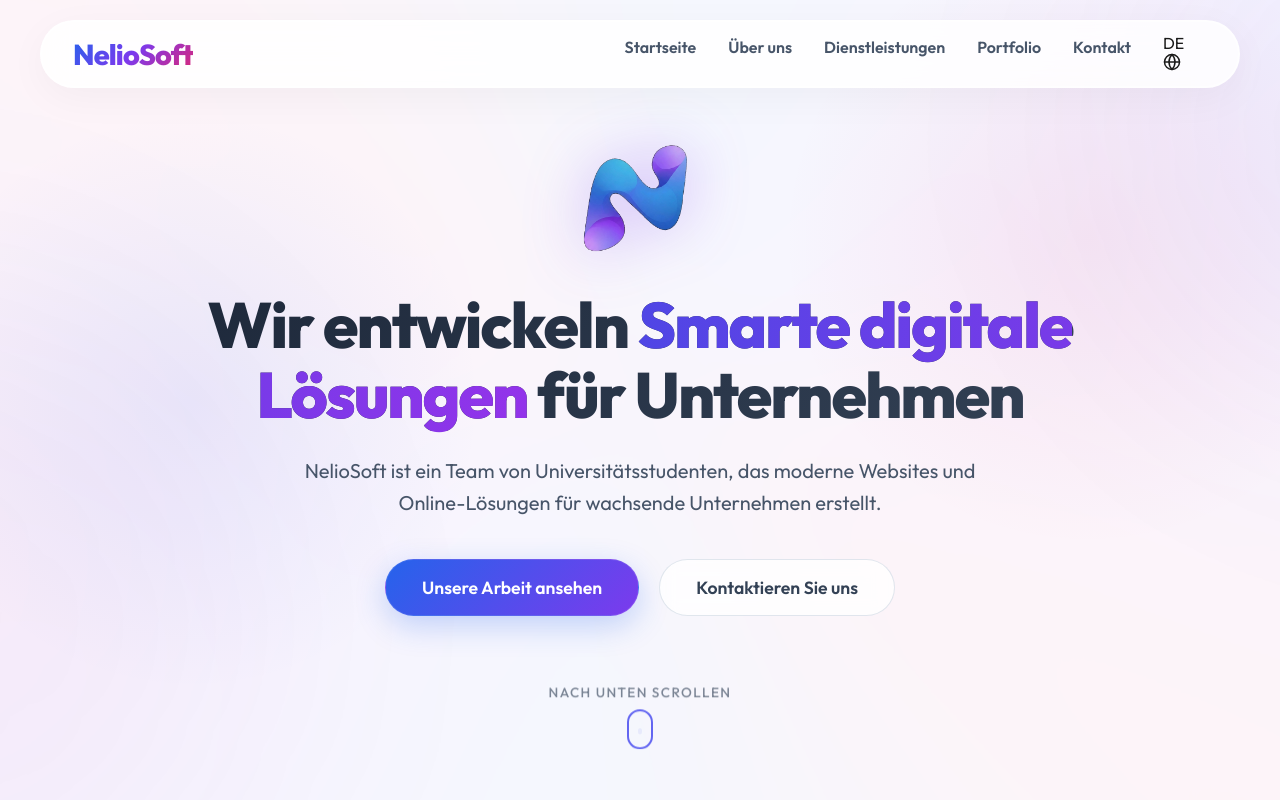
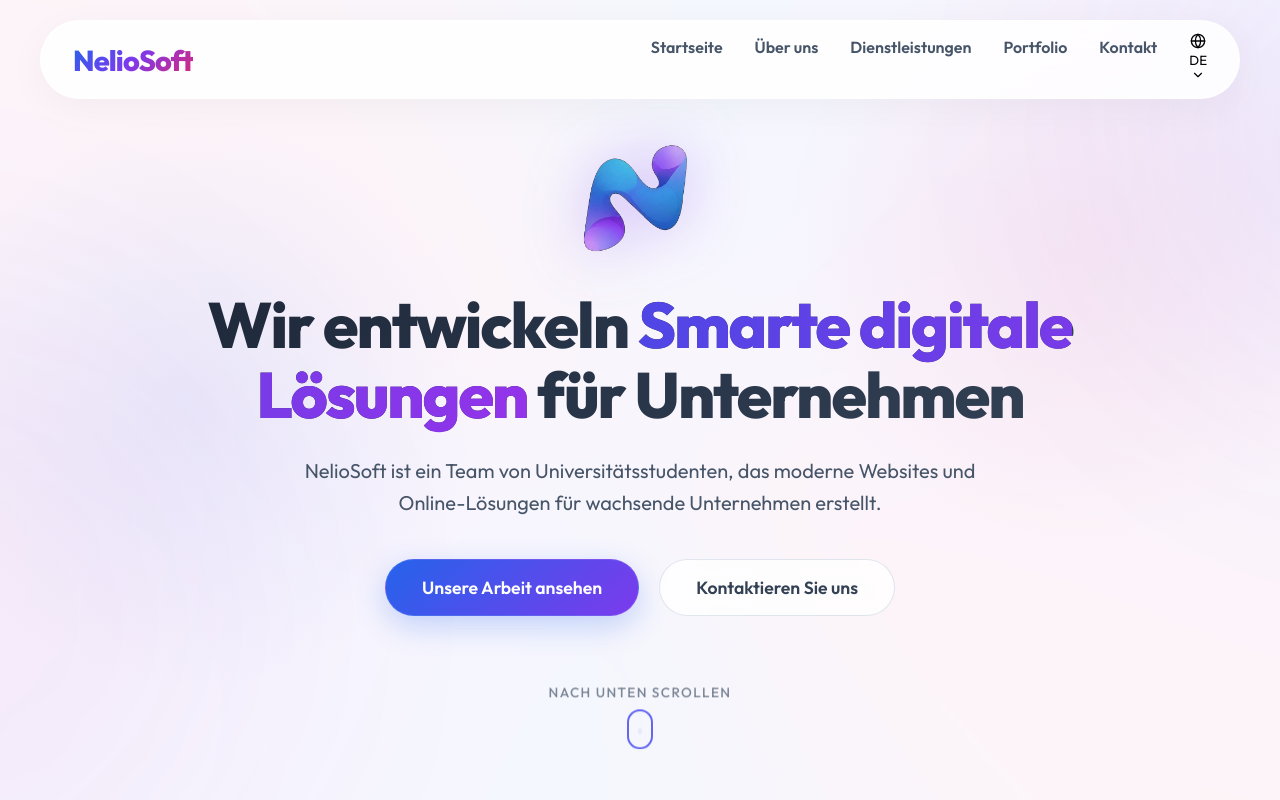
Before and after one commit to YussufBera/neliosoft, a Next.js app: page / in a window 1280 px wide. Shown: the top 800 px of the page. Built offline with nearby package versions, Linux system fonts and the light colour scheme.

Commit message:
Update LanguageSwitcher.tsx

```diff
--- a/src/components/LanguageSwitcher.tsx
+++ b/src/components/LanguageSwitcher.tsx
@@ -4,11 +4,11 @@ import React, { useState } from 'react';
 import { useLanguage } from '@/context/LanguageContext';
 import { Language } from '@/lib/translations';
 import { motion, AnimatePresence } from 'framer-motion';
-import { Globe } from 'lucide-react';
+import { Globe, ChevronDown } from 'lucide-react';
 
 export default function LanguageSwitcher() {
     const { language, setLanguage } = useLanguage();
-    const [isHovered, setIsHovered] = useState(false);
+    const [isOpen, setIsOpen] = useState(false);
 
     const languages: { code: Language; label: string }[] = [
         { code: 'DE', label: 'Deutsch' },
@@ -18,82 +18,71 @@ export default function LanguageSwitcher() {
     ];
 
     return (
-        <div
-            className="relative z-50 flex items-center justify-center p-2"
-            onMouseEnter={() => setIsHovered(true)}
-            onMouseLeave={() => setIsHovered(false)}
-        >
-            <motion.div
-                layout
-                className="relative flex items-center bg-white/10 backdrop-blur-xl border border-white/20 shadow-[0_8px_32px_rgba(0,0,0,0.12)] rounded-full overflow-hidden cursor-pointer"
-                initial={{ borderRadius: 24 }}
-                animate={{
-                    borderRadius: 24,
-                    width: isHovered ? 'auto' : 44,
-                    transition: { type: "spring", stiffness: 350, damping: 25 }
-                }}
+        <div className="relative z-50">
+            {/* Trigger Button - Dark Glass Capsule (Makas Style Vibe) */}
+            <button
+                onClick={() => setIsOpen(!isOpen)}
+                className={`flex items-center gap-2.5 px-5 py-2.5 rounded-full transition-all duration-300 outline-none
+          ${isOpen
+                        ? 'bg-[#1a1a1a] text-white shadow-2xl scale-105 ring-2 ring-white/10'
+                        : 'bg-[#0f0f0f] text-gray-300 hover:bg-black hover:text-white hover:scale-105 hover:shadow-xl'
+                    } border border-white/5 backdrop-blur-md`}
             >
-                {/* Collapsed State: Globe + Current Code */}
-                <AnimatePresence mode='popLayout'>
-                    {!isHovered && (
-                        <motion.div
-                            key="collapsed"
-                            initial={{ opacity: 0, scale: 0.8 }}
-                            animate={{ opacity: 1, scale: 1 }}
-                            exit={{ opacity: 0, scale: 0.8 }}
-                            transition={{ duration: 0.2 }}
-                            className="absolute inset-0 flex items-center justify-center pointer-events-none"
-                        >
-                            <span className="font-outfit font-bold text-sm bg-gradient-to-r from-blue-600 to-purple-600 bg-clip-text text-transparent">
-                                {language}
-                            </span>
-                        </motion.div>
-                    )}
-                </AnimatePresence>
+                <Globe size={16} className={`${isOpen ? 'text-blue-400' : 'text-gray-400 group-hover:text-white'} transition-colors`} />
 
-                {/* Expanded State: List of Languages */}
-                <div className="flex items-center p-1.5 gap-1">
-                    {/* Placeholder to keep height when collapsed */}
-                    <div className={`w-[32px] h-[32px] flex items-center justify-center transition-opacity duration-200 ${isHovered ? 'opacity-0 w-0 overflow-hidden' : 'opacity-0'}`}>
-                        <Globe size={18} />
-                    </div>
+                <div className="flex flex-col items-start leading-none gap-0.5">
+                    <span className="font-outfit font-bold text-sm tracking-wide">
+                        {language}
+                    </span>
+                </div>
 
-                    <AnimatePresence mode='wait'>
-                        {isHovered && languages.map((lang) => {
-                            const isActive = language === lang.code;
-                            return (
-                                <motion.button
+                <ChevronDown
+                    size={14}
+                    className={`text-gray-500 transition-transform duration-300 ${isOpen ? 'rotate-180 text-white' : ''}`}
+                />
+            </button>
+
+            {/* Dropdown Menu - Premium Dark Glass Card */}
+            <AnimatePresence>
+                {isOpen && (
+                    <motion.div
+                        initial={{ opacity: 0, y: 10, scale: 0.95, filter: "blur(10px)" }}
+                        animate={{ opacity: 1, y: 0, scale: 1, filter: "blur(0px)" }}
+                        exit={{ opacity: 0, y: 10, scale: 0.95, filter: "blur(10px)" }}
+                        transition={{ type: "spring", stiffness: 400, damping: 30 }}
+                        className="absolute right-0 top-full mt-3 w-40 bg-[#0a0a0a]/95 backdrop-blur-2xl border border-white/10 rounded-2xl shadow-[0_20px_50px_-10px_rgba(0,0,0,0.5)] overflow-hidden p-1.5"
+                    >
+                        <div className="flex flex-col gap-0.5">
+                            {languages.map((lang) => (
+                                <button
                                     key={lang.code}
-                                    initial={{ opacity: 0, scale: 0.9 }}
-                                    animate={{ opacity: 1, scale: 1 }}
-                                    exit={{ opacity: 0, scale: 0.9 }}
-                                    transition={{ type: "spring", stiffness: 400, damping: 30 }}
-                                    onClick={(e) => {
-                                        e.stopPropagation();
+                                    onClick={() => {
                                         setLanguage(lang.code);
-                                        setIsHovered(false);
+                                        setIsOpen(false);
                                     }}
-                                    className="relative px-4 py-2 text-sm font-medium rounded-full transition-colors z-10"
+                                    className={`relative flex items-center justify-between px-3 py-2.5 rounded-xl transition-all duration-200 group w-full text-left
+                    ${language === lang.code
+                                            ? 'bg-white/10 text-white'
+                                            : 'text-gray-400 hover:text-white hover:bg-white/5'
+                                        }`}
                                 >
-                                    {/* Background Highlight */}
-                                    {isActive && (
+                                    <span className="font-outfit font-medium text-sm z-10">{lang.label}</span>
+                                    <span className="font-mono text-[10px] uppercase opacity-40 z-10">{lang.code}</span>
+
+                                    {language === lang.code && (
                                         <motion.div
-                                            layoutId="active-pill"
-                                            className="absolute inset-0 bg-gradient-to-r from-blue-600 to-purple-600 rounded-full shadow-lg"
-                                            transition={{ type: "spring", bounce: 0.2, duration: 0.6 }}
+                                            layoutId="active-lang-glow"
+                                            className="absolute inset-0 bg-gradient-to-r from-blue-600/20 to-purple-600/20 rounded-xl"
+                                            initial={false}
+                                            transition={{ duration: 0.3 }}
                                         />
                                     )}
-
-                                    {/* Text/Label */}
-                                    <span className={`relative z-10 font-outfit tracking-wide transition-colors duration-200 ${isActive ? 'text-white font-semibold' : 'text-slate-600 hover:text-slate-900'}`}>
-                                        {lang.label}
-                                    </span>
-                                </motion.button>
-                            )
-                        })}
-                    </AnimatePresence>
-                </div>
-            </motion.div>
+                                </button>
+                            ))}
+                        </div>
+                    </motion.div>
+                )}
+            </AnimatePresence>
         </div>
     );
 }
```
